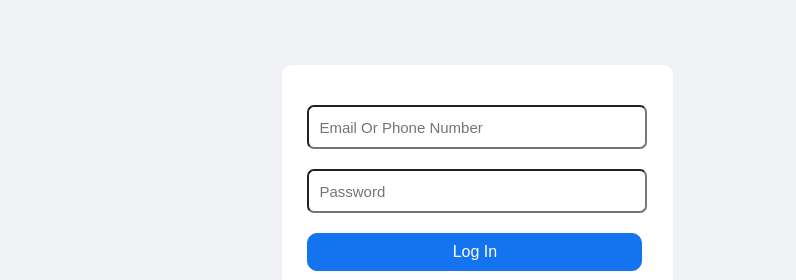
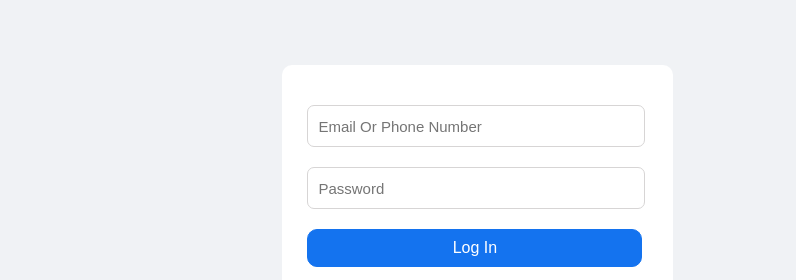
Before and after one commit to deepak-nkit/fb_login_clone, a plain HTML site: page index.html in a window 1280 px wide. Shown: the part 138-418 px from the top of the page, 484-1280 px from the left. Drawn offline with Linux system fonts and the light colour scheme.

Commit message:
All done

```diff
--- a/index.html
+++ b/index.html
@@ -23,10 +23,10 @@
             padding: 0;
             margin: 0;
         }
-        .login .info{
-            /* background: orange; */
+        /* .login .info{
+            background: orange;
 
-        }
+        } */
 
         .info .image {
             display: flex;
@@ -71,6 +71,7 @@
             border-radius: 7px;
             /* border: 0.x solid black; */
             font-size: 15px;
+            border: 1px solid rgb(215, 213, 213)
 
         }
         .entry .password{
@@ -82,6 +83,8 @@
             border-radius: 7px;
             color: black;
             font-size: 15px;
+            border: 1px solid rgb(215, 213, 213)
+
 
 
         }
```
